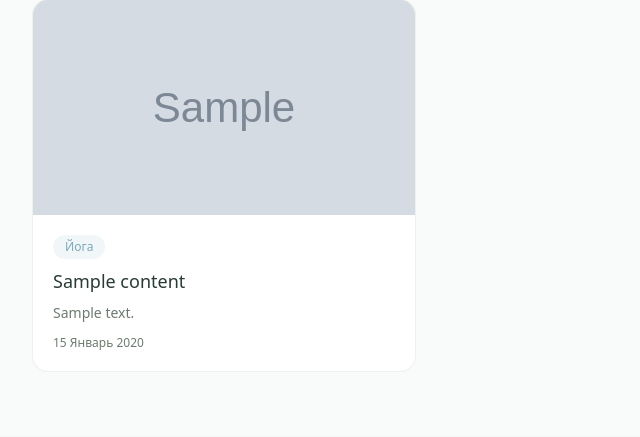
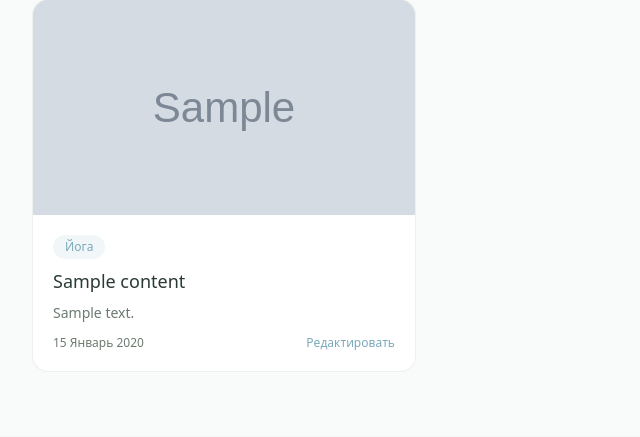
Before and after one commit to riga1897/MyPet01, a Django app: page / in a window 1280 px wide. Shown: the part 868-1305 px from the top of the page, without its empty margins (0-640 px from the left). Run offline with Django 5.2, Linux system fonts and the light colour scheme; a user stored in the database is signed in; data comes from the database, SQL or seed files in the repository; tables that the repository leaves empty hold one stand-in row (values such as "Sample post"); grey boxes marked "Sample" are stand-in pictures; some libraries are stand-ins or nearby versions.

Commit message:
Add edit links to content cards and titles for moderators
Make content titles in the content list clickable links to the edit page, and add an "Edit" link to video cards on the homepage for moderators.

Replit-Commit-Author: Agent
Replit-Commit-Session-Id: 84e43d69-f2d5-4b99-b60f-7e936a566c14
Replit-Commit-Checkpoint-Type: full_checkpoint
Replit-Commit-Event-Id: 162d1985-e3be-4a3a-8c9c-2f1b60ec39da
Replit-Commit-Screenshot-Url: https://storage.googleapis.com/screenshot-production-us-central1/b3accc48-e886-47d4-946f-db7659f7df20/84e43d69-f2d5-4b99-b60f-7e936a566c14/7UzUMxB
Replit-Helium-Checkpoint-Created: true

```diff
--- a/blog/templates/blog/content_list.html
+++ b/blog/templates/blog/content_list.html
@@ -67,7 +67,7 @@
                         data-description="{{ content.description|lower }}"
                         data-tags="{% for tag in content.tags.all %}{{ tag.id }},{% endfor %}">
                         <td class="px-6 py-4">
-                            <span class="font-medium text-foreground">{{ content.title }}</span>
+                            <a href="{% url 'blog:content_edit' content.pk %}" class="font-medium text-foreground hover:text-primary transition-colors">{{ content.title }}</a>
                         </td>
                         <td class="px-6 py-4">
                             {% if content.content_type %}
--- a/blog/templates/blog/partials/_video_card.html
+++ b/blog/templates/blog/partials/_video_card.html
@@ -62,6 +62,13 @@
 
         <div class="flex items-center justify-between text-xs text-muted-foreground">
             <span>{{ video.updated_at|date:"d F Y" }}</span>
+            {% if is_moderator %}
+            <a href="{% url 'blog:content_edit' video.pk %}"
+               onclick="event.stopPropagation()"
+               class="text-primary hover:text-primary/80 transition-colors">
+                Редактировать
+            </a>
+            {% endif %}
         </div>
     </div>
 </article>
```
